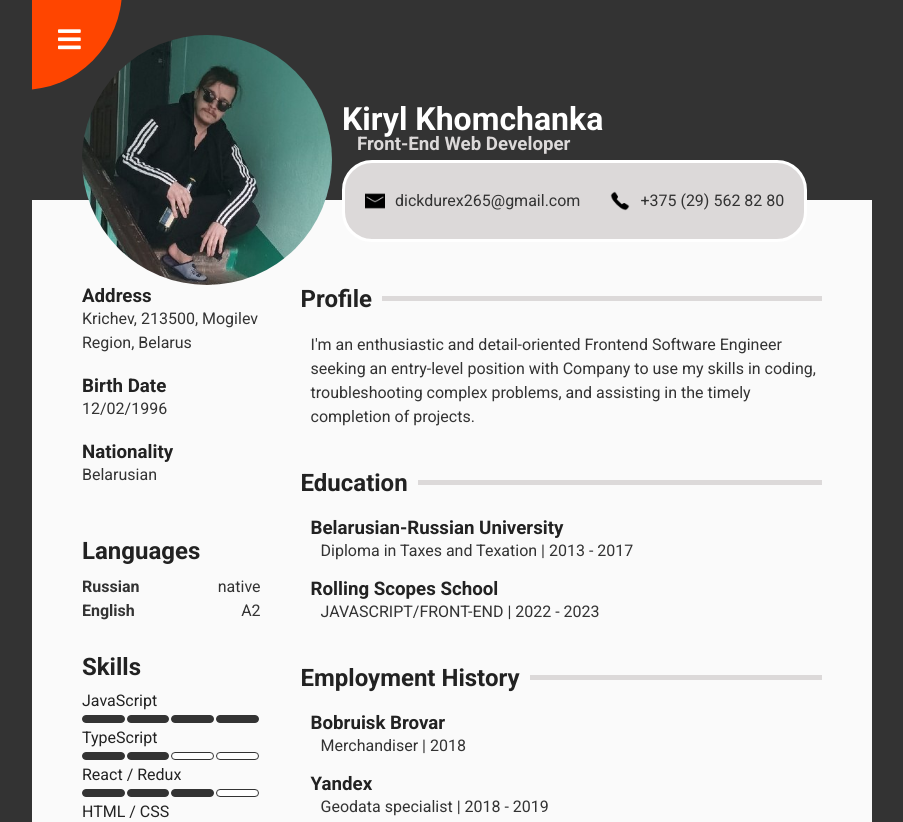
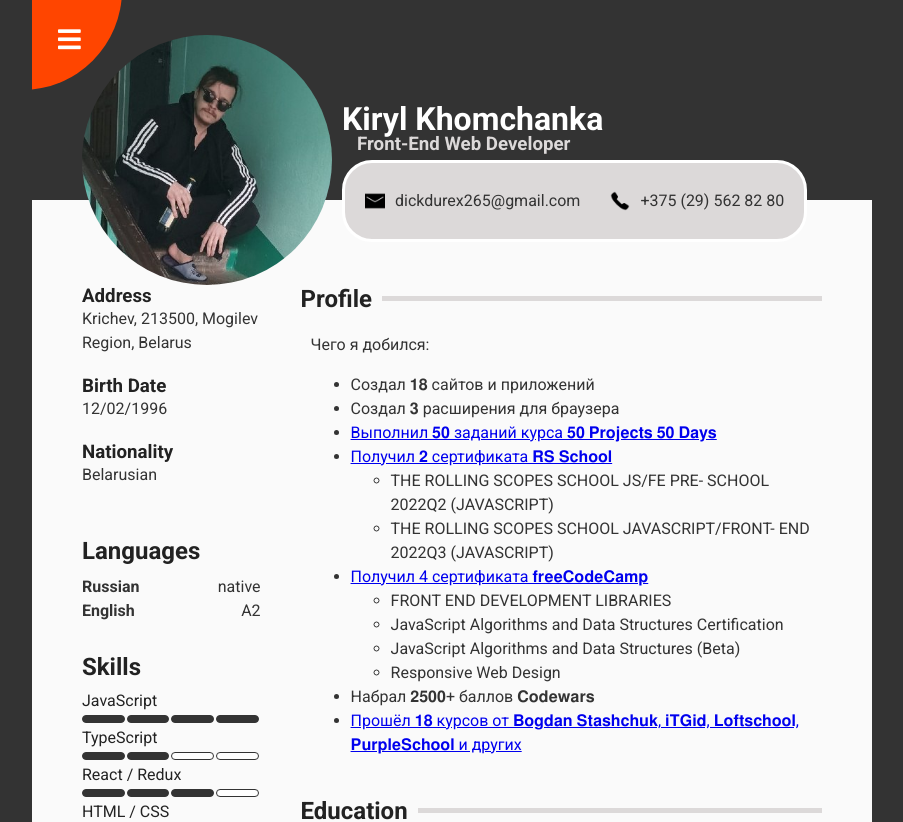
Before and after one commit to lickoneyou/CV, a React (Create React App) app in the folder cv/: page /#/ in a window 1280 px wide. Shown: the top 822 px of the page, without its empty margins (188-1091 px from the left). Built offline with nearby package versions, Linux system fonts and the light colour scheme; the HTML template or start-up script is replaced by a standard one.

Commit message:
update Profile data

```diff
--- a/cv/src/data/about.js
+++ b/cv/src/data/about.js
@@ -1,8 +1,64 @@
 const profile = [
   {
     title: 'Profile',
-    descr:
-      "I'm an enthusiastic and detail-oriented Frontend Software Engineer seeking an entry-level position with Company to use my skills in coding, troubleshooting complex problems, and assisting in the timely completion of projects.",
+    descr: (
+      <div>
+        <p>Чего я добился:</p>
+        <ul>
+          <li>Создал 𝟏𝟖 сайтов и приложений</li>
+          <li>Создал 𝟑 расширения для браузера</li>
+          <li>
+            <a href="https://github.com/bradtraversy/50projects50days">
+              Выполнил 𝟓𝟎 заданий курса 𝟓𝟎 𝐏𝐫𝐨𝐣𝐞𝐜𝐭𝐬 𝟓𝟎 𝐃𝐚𝐲𝐬
+            </a>
+          </li>
+          <li>
+            <a href="https://rs.school/">Получил 𝟐 сертификата 𝐑𝐒 𝐒𝐜𝐡𝐨𝐨𝐥</a>
+          </li>
+          <ul>
+            <li>
+              <a>
+                THE ROLLING SCOPES SCHOOL JS/FE PRE- SCHOOL 2022Q2 (JAVASCRIPT)
+              </a>
+            </li>
+            <li>
+              <a>
+                THE ROLLING SCOPES SCHOOL JAVASCRIPT/FRONT- END 2022Q3
+                (JAVASCRIPT)
+              </a>
+            </li>
+          </ul>
+          <li>
+            <a href="https://www.freecodecamp.org/">
+              Получил 4 сертификата 𝐟𝐫𝐞𝐞𝐂𝐨𝐝𝐞𝐂𝐚𝐦𝐩
+            </a>
+          </li>
+          <ul>
+            <li>
+              <a>FRONT END DEVELOPMENT LIBRARIES</a>
+            </li>
+            <li>
+              <a>JavaScript Algorithms and Data Structures Certification</a>
+            </li>
+            <li>
+              <a>JavaScript Algorithms and Data Structures (Beta)</a>
+            </li>
+            <li>
+              <a>Responsive Web Design</a>
+            </li>
+          </ul>
+          <li>
+            <a>Набрал 𝟐𝟓𝟎𝟎+ баллов 𝐂𝐨𝐝𝐞𝐰𝐚𝐫𝐬</a>
+          </li>
+          <li>
+            <a href="https://github.com/lickoneyou/Courses">
+              Прошёл 𝟏𝟖 курсов от 𝐁𝐨𝐠𝐝𝐚𝐧 𝐒𝐭𝐚𝐬𝐡𝐜𝐡𝐮𝐤, 𝐢𝐓𝐆𝐢𝐝, 𝐋𝐨𝐟𝐭𝐬𝐜𝐡𝐨𝐨𝐥,
+              𝐏𝐮𝐫𝐩𝐥𝐞𝐒𝐜𝐡𝐨𝐨𝐥 и других
+            </a>
+          </li>
+        </ul>
+      </div>
+    ),
   },
 ]
 
```
